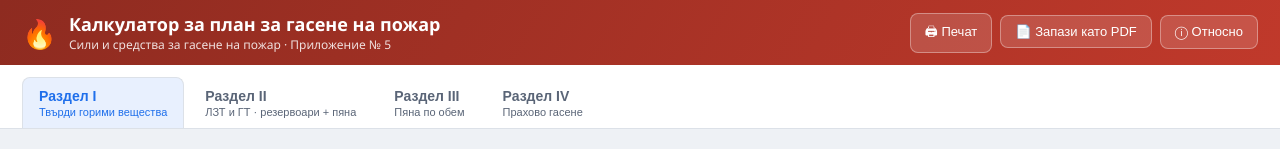
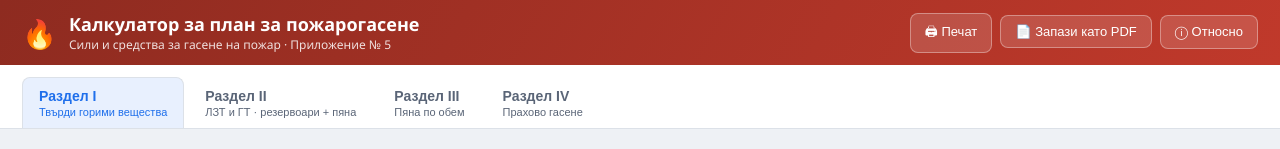
Before and after one commit to plamen911/ppo-calculator, a React (Vite) app: page / in a window 1280 px wide. Shown: the top 149 px of the page. Built offline with nearby package versions, Linux system fonts and the light colour scheme.

Commit message:
chore: rename app to "Калкулатор за план за пожарогасене"

```diff
--- a/electron/main.ts
+++ b/electron/main.ts
@@ -19,7 +19,7 @@ function createWindow() {
     height: 860,
     minWidth: 900,
     minHeight: 600,
-    title: 'Калкулатор за план за гасене на пожар',
+    title: 'Калкулатор за план за пожарогасене',
     webPreferences: {
       preload: path.join(__dirname, 'preload.mjs'),
       contextIsolation: true,
--- a/index.html
+++ b/index.html
@@ -3,7 +3,7 @@
   <head>
     <meta charset="UTF-8" />
     <meta name="viewport" content="width=device-width, initial-scale=1.0" />
-    <title>Калкулатор за план за гасене на пожар</title>
+    <title>Калкулатор за план за пожарогасене</title>
   </head>
   <body>
     <div id="root"></div>
--- a/package.json
+++ b/package.json
@@ -37,7 +37,7 @@
   },
   "build": {
     "appId": "bg.ppo.calculator",
-    "productName": "Калкулатор за план за гасене на пожар",
+    "productName": "Калкулатор за план за пожарогасене",
     "directories": {
       "output": "release"
     },
--- a/src/App.tsx
+++ b/src/App.tsx
@@ -36,7 +36,7 @@ export default function App() {
         <div className="brand">
           <span className="logo">🔥</span>
           <div>
-            <div className="title">Калкулатор за план за гасене на пожар</div>
+            <div className="title">Калкулатор за план за пожарогасене</div>
             <div className="subtitle">Сили и средства за гасене на пожар · Приложение № 5</div>
           </div>
         </div>
--- a/src/ui/AboutModal.tsx
+++ b/src/ui/AboutModal.tsx
@@ -20,7 +20,7 @@ export function AboutModal({ onClose }: { onClose: () => void }) {
           </button>
         </div>
         <div className="about-body">
-          <p className="about-logo">🔥 Калкулатор за план за гасене на пожар</p>
+          <p className="about-logo">🔥 Калкулатор за план за пожарогасене</p>
           <p>
             Приложение за изчисляване на силите и необходимите средства за гасене на пожар
             по Методиката от Приложение № 5 — твърди горими вещества, ЛЗТ и ГТ (резервоари и
```
